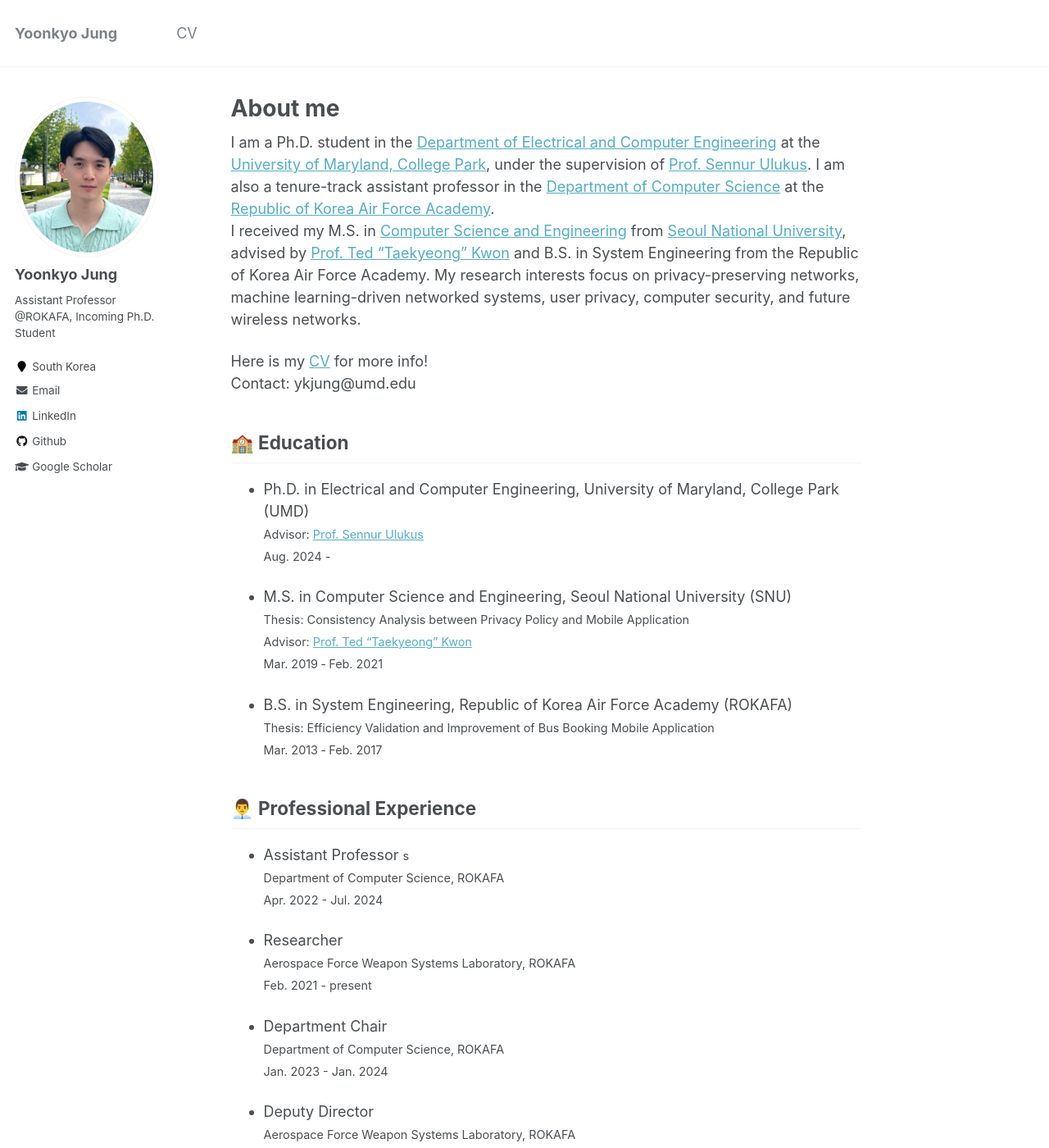
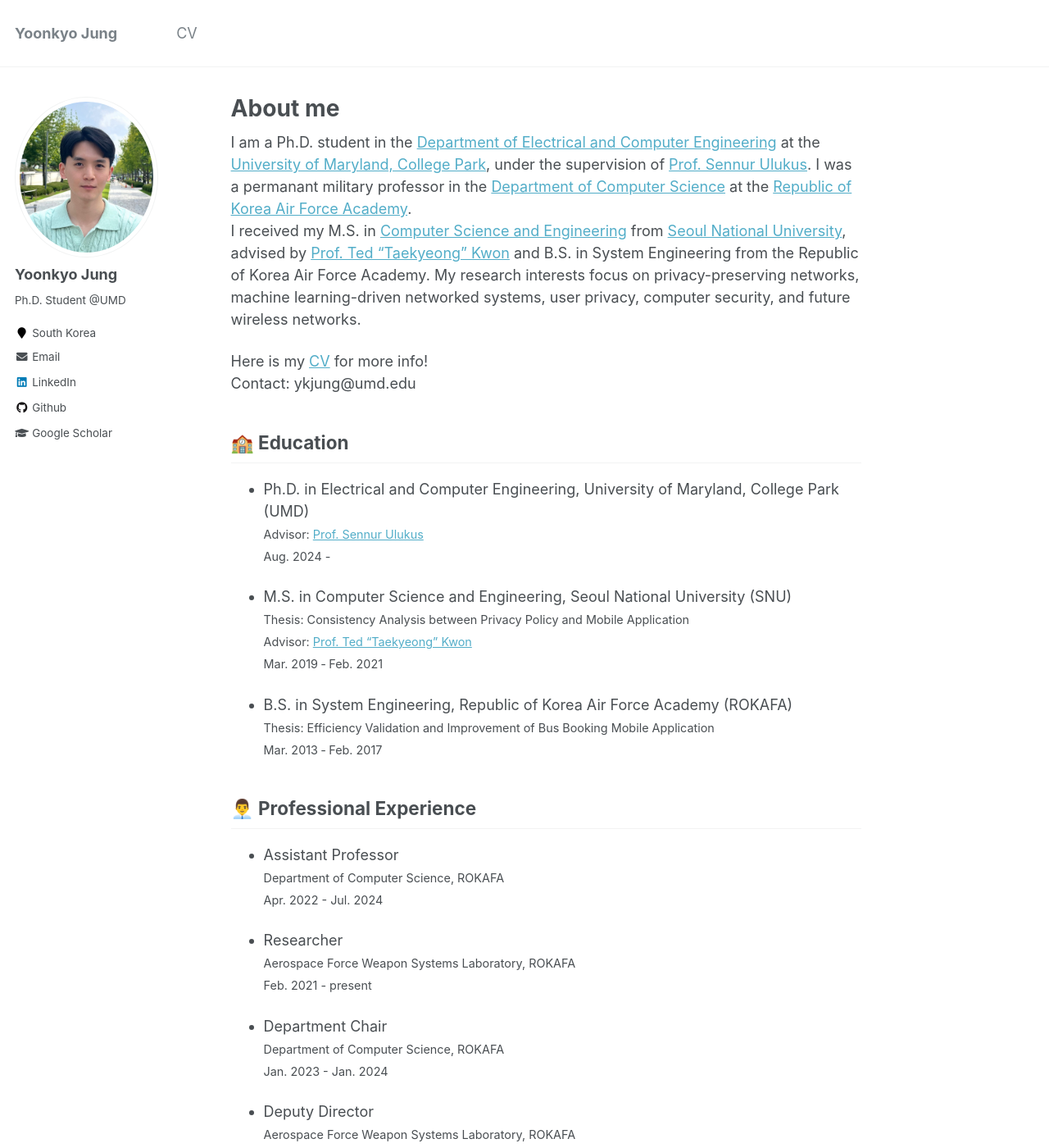
Before and after one commit to Yoonkyo/yoonkyo.github.io, a Jekyll site: the page built from _pages/about.md, in a window 1280 px wide and 1400 px high. Shown: the whole window at 82% size. Built offline with Jekyll 4.4.1, drawn with Linux system fonts in a browser that asks for light colours; formulas are drawn with MathJax 3.

Commit message:
Update UMD info

```diff
--- a/_config.yml
+++ b/_config.yml
@@ -82,7 +82,7 @@ analytics:
 author:
   name             : "Yoonkyo Jung"
   avatar           : "pic1.jpg"
-  bio              : "Assistant Professor @ROKAFA, Incoming Ph.D. Student "
+  bio              : "Ph.D. Student @UMD"
   location         : "South Korea"
   pubmed           :
   googlescholar    : "https://scholar.google.com/citations?user=jCWI3LUAAAAJ&hl=en"
--- a/_pages/about.md
+++ b/_pages/about.md
@@ -8,7 +8,7 @@ redirect_from:
   - /about.html
 ---
 
-I am a Ph.D. student in the [Department of Electrical and Computer Engineering](https://www.ece.umd.edu/) at the [University of Maryland, College Park](https://www.umd.edu/), under the supervision of [Prof. Sennur Ulukus](https://user.eng.umd.edu/~ulukus). I am also a tenure-track assistant professor in the [Department of Computer Science](https://rokaf.airforce.mil.kr/afa/1424/subview.do) at the [Republic of Korea Air Force Academy](https://rokaf.airforce.mil.kr/afa/index.do).  \\
+I am a Ph.D. student in the [Department of Electrical and Computer Engineering](https://www.ece.umd.edu/) at the [University of Maryland, College Park](https://www.umd.edu/), under the supervision of [Prof. Sennur Ulukus](https://user.eng.umd.edu/~ulukus). I was a permanant military professor in the [Department of Computer Science](https://rokaf.airforce.mil.kr/afa/1424/subview.do) at the [Republic of Korea Air Force Academy](https://rokaf.airforce.mil.kr/afa/index.do).  \\
 I received my M.S. in [Computer Science and Engineering](https://cse.snu.ac.kr/) from [Seoul National University](https://www.snu.ac.kr/), advised by [Prof. Ted "Taekyeong" Kwon](https://mmlab.snu.ac.kr/) and B.S. in System Engineering from the Republic of Korea Air Force Academy. My research interests focus on privacy-preserving networks, machine learning-driven networked systems, user privacy, computer security, and future wireless networks.
 
 Here is my [CV](/cv_yoonkyo.pdf) for more info! \\
@@ -39,7 +39,7 @@ Contact: ykjung@umd.edu
 ------
 
 * Assistant Professor
-<span style="font-size:80%">s
+<span style="font-size:80%">
 <br>Department of Computer Science, ROKAFA
 <br>Apr. 2022 - Jul. 2024
 </span>
```
